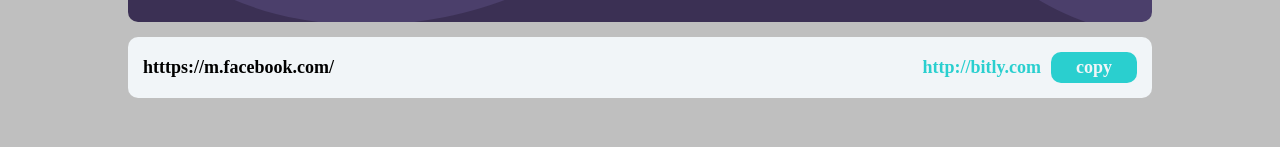
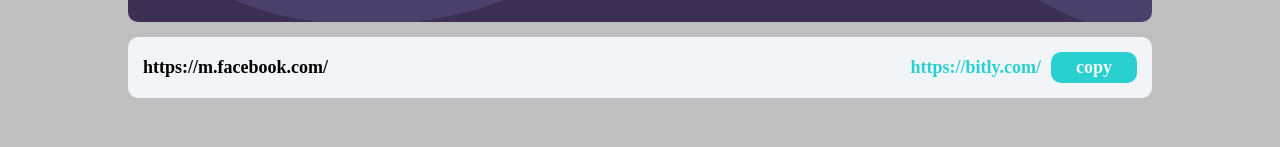
Before and after one commit to Mayinja6/url_shortener, a React (Create React App) app: page / in a window 1280 px wide. Shown: the part 745-892 px from the top of the page. Built offline with nearby package versions, Linux system fonts and the light colour scheme.

Commit message:
clipboard

```diff
--- a/src/components/shortenin/LinkComponent.jsx
+++ b/src/components/shortenin/LinkComponent.jsx
@@ -1,22 +1,18 @@
-// import { useState } from "react";
-
-const LinkComponent = ({ url }) => {
+const LinkComponent = ({ url, newUrl }) => {
   const copytoclipboard = async (word) => {
     await window.navigator.clipboard.writeText(word);
-    await this.classList.add("copied");
   };
-  // const [clipboard, setClipboard] = useState('')
 
   return (
     <div className="shortenin_results">
       <p className="shortenin_results_orig">{url}</p>
       <hr className="shortenin_results-line" />
       <div className="shortenin_results_new">
-        <p className="shortenin_results_new-link">http://bitly.com</p>
+        <p className="shortenin_results_new-link">{newUrl}</p>
         <button
           className="shortenin_results_new-clipboard cyan_btn"
           onClick={() => {
-            copytoclipboard("This is to be pasted in the clipboard");
+            copytoclipboard(newUrl);
           }}
         >
           copy
--- a/src/components/shortenin/Shortenin.jsx
+++ b/src/components/shortenin/Shortenin.jsx
@@ -16,7 +16,10 @@
         </button>
         <span className="shortenin_calltoaction-msg">please add a link</span>
       </div>
-      <LinkComponent url={`htttps://m.facebook.com/`} />
+      <LinkComponent
+        url={`https://m.facebook.com/`}
+        newUrl={`https://bitly.com/`}
+      />
     </div>
   );
 };
```
